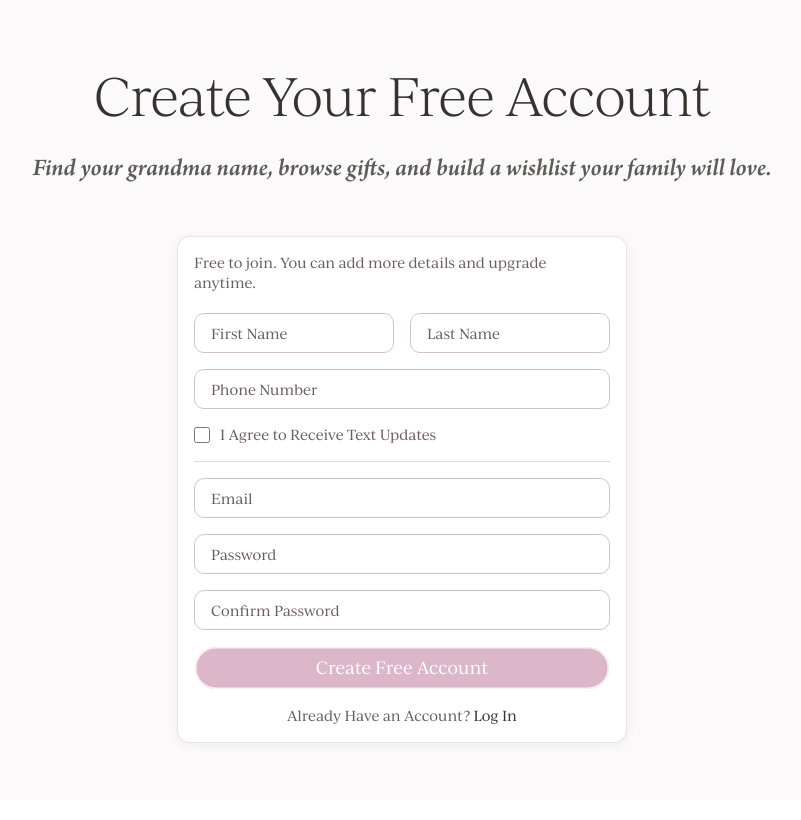
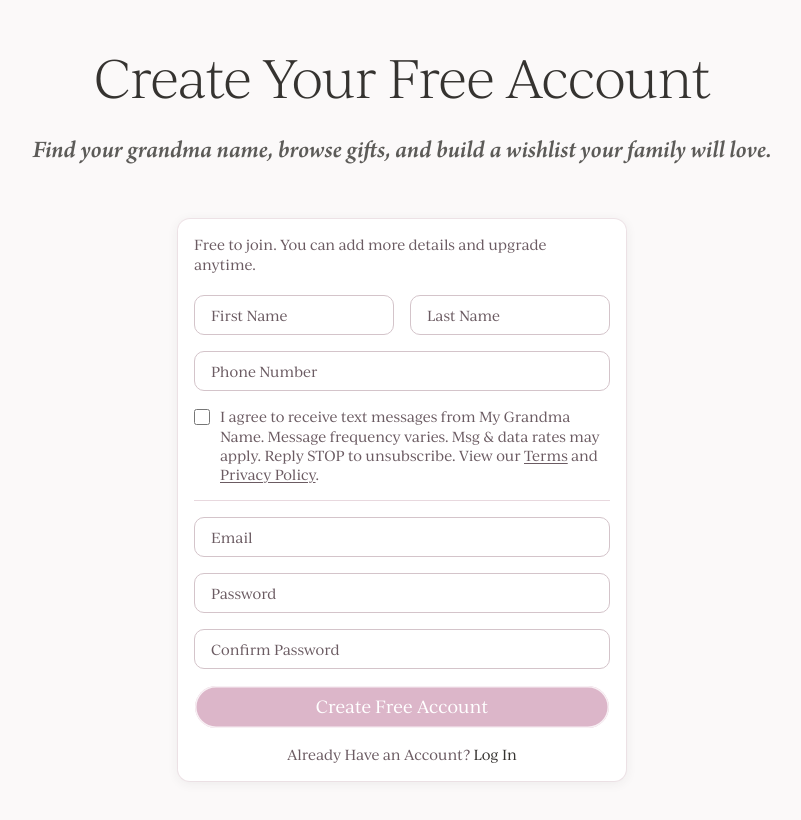
Before and after one commit to mad-banana-projects/my-grandma-name, a Next.js app: page /signup/grandma in a window 1280 px wide. Shown: the whole page, without its empty margins (238-1039 px from the left). Built offline with nearby package versions, Linux system fonts and the light colour scheme.

Commit message:
updated sms consent agreement for signup

```diff
--- a/components/auth/grandma-signup-form.tsx
+++ b/components/auth/grandma-signup-form.tsx
@@ -186,15 +186,18 @@ export function GrandmaSignupForm({ grandmaName }: GrandmaSignupFormProps) {
           </div>
 
           {/* Text opt-in */}
-          <div className="flex items-center gap-2.5">
+          <div className="flex items-start gap-2.5">
             <input
               id="textUpdatesOptIn"
               name="textUpdatesOptIn"
               type="checkbox"
-              className="h-4 w-4 rounded border-input accent-foreground"
+              className="h-4 w-4 mt-0.5 rounded border-input accent-foreground shrink-0"
             />
-            <label htmlFor="textUpdatesOptIn" className="text-sm text-muted-foreground cursor-pointer">
-              I Agree to Receive Text Updates
+            <label htmlFor="textUpdatesOptIn" className="text-sm text-muted-foreground cursor-pointer leading-snug">
+              I agree to receive text messages from My Grandma Name. Message frequency varies. Msg &amp; data rates may apply. Reply STOP to unsubscribe. View our{' '}
+              <a href="/terms" className="underline underline-offset-2 hover:text-foreground">Terms</a>
+              {' '}and{' '}
+              <a href="/privacy" className="underline underline-offset-2 hover:text-foreground">Privacy Policy</a>.
             </label>
           </div>
 
```
